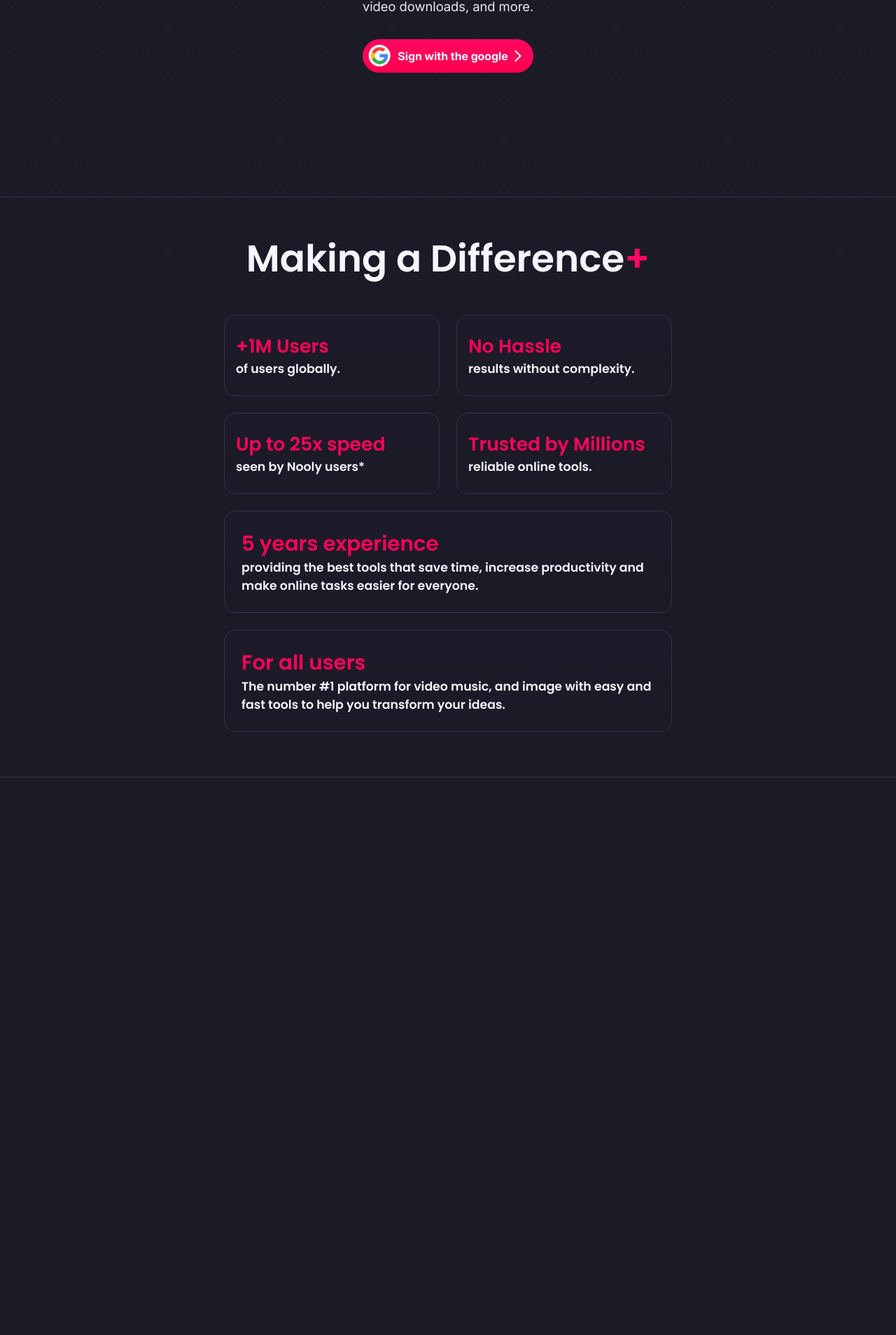
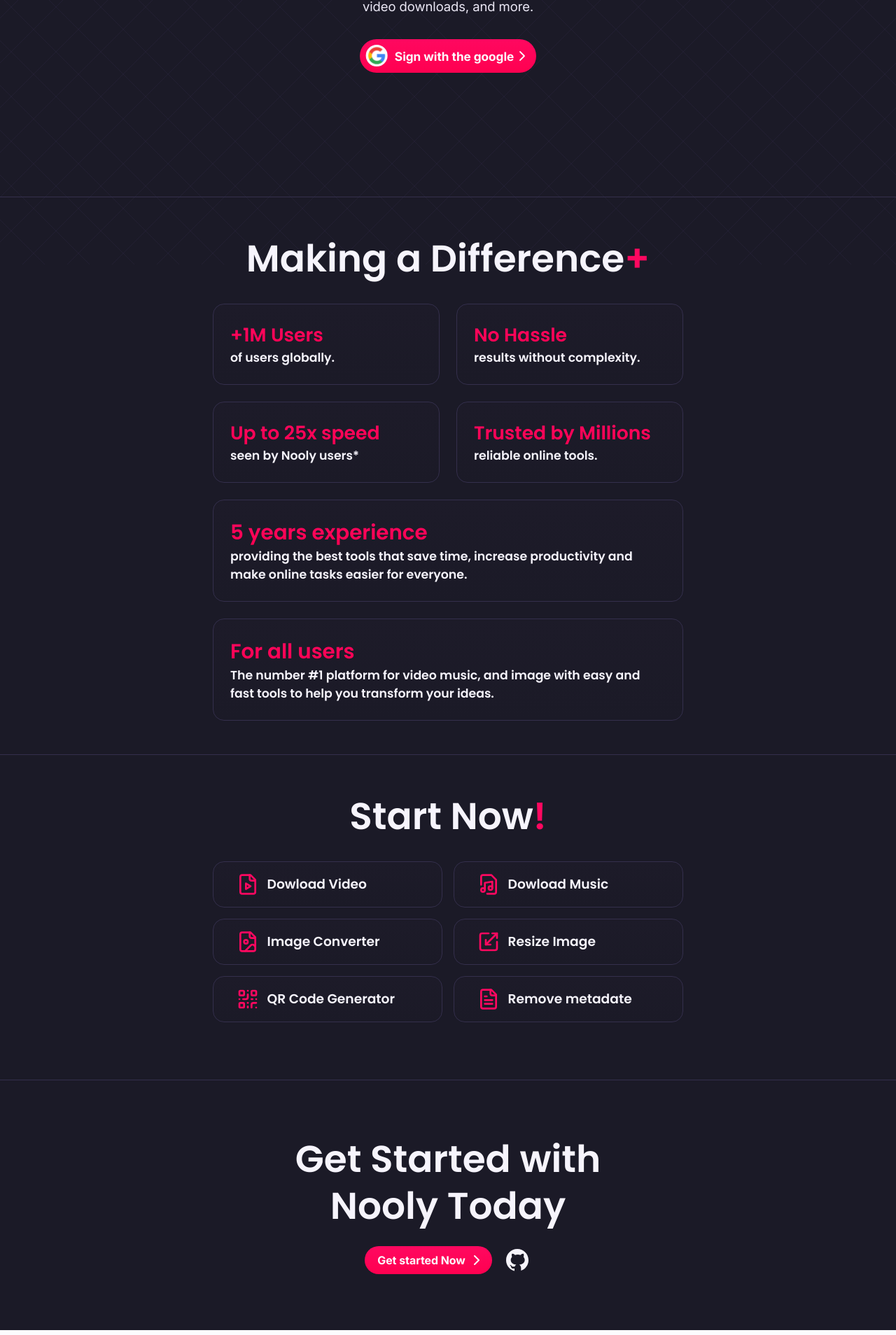
Before and after one commit to redseverity/nooly.me, a Next.js app in the folder apps/web/: page / in a window 1280 px wide. Shown: the part 422-2330 px from the top of the page at 70% size. Before the commit the page ends 1533 px from the top, so only its background shows below. Built offline with nearby package versions, Linux system fonts and the light colour scheme.

Commit message:
feat(layout): add Tools, Contacts, Copyright components.

```diff
--- a/apps/web/src/app/(main)/page.tsx
+++ b/apps/web/src/app/(main)/page.tsx
@@ -1,17 +1,25 @@
-import { GridBg, Header, Home, About } from "@/components/layouts";
-import { NewUsers } from "@/components/ui";
+import {
+  GridBg,
+  Header,
+  Home,
+  About,
+  Tools,
+  Contacts,
+  Copyright
+
+} from "@/components/layouts";
 
 export default function App() {
   return (
     <>
       <GridBg className="z-0 stroke-light-4 dark:stroke-dark-4 fixed" />
-
       <Header className="z-50" />
-
       <main className="flex flex-col justify-center items-center">
-        <NewUsers />
         <Home />
         <About />
+        <Tools />
+        <Contacts />
+        <Copyright />
       </main>
     </>
   );
--- a/apps/web/src/components/layouts/Sections/About.tsx
+++ b/apps/web/src/components/layouts/Sections/About.tsx
@@ -1,14 +1,14 @@
 import { Card, Section } from "@/components/ui";
 
 export const About = () => {
-  const texts1 = [
+  const label1 = [
     ["+1M Users", "of users globally."],
     ["No Hassle", "results without complexity."],
     ["Up to 25x speed", "seen by Nooly users*"],
     ["Trusted by Millions", "reliable online tools."],
   ];
 
-  const texts2 = [
+  const label2 = [
     [
       "5 years experience",
       "providing the best tools that save time, increase productivity and make online tasks easier for everyone.",
@@ -22,41 +22,49 @@
   return (
     <Section
       id="#About"
-      className="w-full py-12 flex justify-center items-center select-none"
+      className="py-12 flex justify-center items-center select-none"
     >
+      <h2 className="font-semibold min-[800px]:text-[40pt] min-[600px]:text-[7vw] text-[7vw] text-nowrap dark:text-light-2 text-dark-2 pb-6">
+        Making a Difference<span className="text-rose-2">+</span>
+      </h2>
 
-    <h2 className="font-semibold min-[800px]:text-[40pt] min-[600px]:text-[7vw] text-[7vw] text-nowrap dark:text-light-2 text-dark-2 pb-6">
-      Making a Difference<span className="text-rose-2">+</span>
-    </h2>
-
-      <Card className="border-none flex flex-col justify-center items-center gap-6 min-[750px]:w-[42rem] min-[330px]:w-[90vw] min-[0px]:w-[86vw] p-0">
-
-        <div className="w-full grid min-[700px]:grid-cols-2 min-[700px]:grid-rows-2 grid-cols-1 grid-rows-4 gap-6">
-          {texts1.map((e, i) => {
+      <div className="flex flex-col justify-center items-center gap-6 min-[750px]:w-[42rem] min-[330px]:w-[88vw] w-[86vw]">
+        <div className="w-full grid min-[750px]:grid-cols-2 min-[750px]:grid-rows-2 grid-cols-1 grid-rows-4 gap-6">
+          {label1.map((e, i) => {
             return (
-              <Card className="min-[500px]:py-6 py-4 bg-gradient-to-b dark:from-dark-3 dark:to-dark-2 from-light-3 to-light-2 text-nowrap" key={i}>
+              <Card
+                className="min-[500px]:py-6 py-4 px-6 bg-gradient-to-b dark:from-dark-3 dark:to-dark-2 from-light-3 to-light-2 text-nowrap"
+                key={i}
+              >
                 <h3 className="gradient-text-rose min-[500px]:text-[20pt] text-[5vw] font-semibold">
                   {e[0]}
                 </h3>
-                <p className="min-[600px]:text-[13pt] text-[3.5vw] font-semibold dark:text-light-2 text-dark-2">{e[1]}</p>
+                <p className="min-[600px]:text-[13pt] text-[3.5vw] font-semibold dark:text-light-2 text-dark-2">
+                  {e[1]}
+                </p>
               </Card>
             );
           })}
         </div>
 
         <div className="w-full gap-6 flex flex-col">
-          {texts2.map((e, i) => {
+          {label2.map((e, i) => {
             return (
-              <Card className="min-[500px]:py-6 py-4 px-6  bg-gradient-to-b dark:from-dark-3 dark:to-dark-2 from-light-3 to-light-2" key={i}>
+              <Card
+                className="min-[500px]:py-6 py-4 px-6 bg-gradient-to-b dark:from-dark-3 dark:to-dark-2 from-light-3 to-light-2"
+                key={i}
+              >
                 <h3 className="text-nowrap gradient-text-rose min-[750px]:text-[22pt] min-[500px]:text-[20pt] text-[5vw] font-semibold">
                   {e[0]}
                 </h3>
-                <p className="min-[700px]:text-[13pt] min-[600px]:text-[10pt] text-[3vw] font-semibold dark:text-light-2 text-dark-2">{e[1]}</p>
+                <p className="min-[700px]:text-[13pt] min-[600px]:text-[10pt] text-[3vw] font-semibold dark:text-light-2 text-dark-2">
+                  {e[1]}
+                </p>
               </Card>
             );
           })}
         </div>
-      </Card>
+      </div>
     </Section>
   );
 };
--- a/apps/web/src/components/layouts/Sections/Contacts.tsx
+++ b/apps/web/src/components/layouts/Sections/Contacts.tsx
@@ -1,5 +1,22 @@
-import { Section } from "@/components/ui";
+import { Navegate, Section } from "@/components/ui";
+import { ChevronRight } from "lucide-react";
+import Image from "next/image";
 
 export const Contacts = () => {
-  return <Section></Section>;
+  return (
+    <Section className="py-20 border-none">
+      <h2 className="font-semibold min-[700px]:text-[40pt] text-[8vw] text-nowrap dark:text-light-2 text-dark-2 pb-6 text-center leading-tight">
+        Get Started with
+        <br /> Nooly Today
+      </h2>
+
+      <div className="flex gap-4">
+        <Navegate.ToTools text="Get started Now" className="py-5">
+          <ChevronRight />
+        </Navegate.ToTools>
+
+        <svg viewBox="0 0 30 30" className="fill-dark-2 dark:fill-light-2 size-10"> <path d="M15,3C8.373,3,3,8.373,3,15c0,5.623,3.872,10.328,9.092,11.63C12.036,26.468,12,26.28,12,26.047v-2.051 c-0.487,0-1.303,0-1.508,0c-0.821,0-1.551-0.353-1.905-1.009c-0.393-0.729-0.461-1.844-1.435-2.526 c-0.289-0.227-0.069-0.486,0.264-0.451c0.615,0.174,1.125,0.596,1.605,1.222c0.478,0.627,0.703,0.769,1.596,0.769 c0.433,0,1.081-0.025,1.691-0.121c0.328-0.833,0.895-1.6,1.588-1.962c-3.996-0.411-5.903-2.399-5.903-5.098 c0-1.162,0.495-2.286,1.336-3.233C9.053,10.647,8.706,8.73,9.435,8c1.798,0,2.885,1.166,3.146,1.481C13.477,9.174,14.461,9,15.495,9 c1.036,0,2.024,0.174,2.922,0.483C18.675,9.17,19.763,8,21.565,8c0.732,0.731,0.381,2.656,0.102,3.594 c0.836,0.945,1.328,2.066,1.328,3.226c0,2.697-1.904,4.684-5.894,5.097C18.199,20.49,19,22.1,19,23.313v2.734 c0,0.104-0.023,0.179-0.035,0.268C23.641,24.676,27,20.236,27,15C27,8.373,21.627,3,15,3z"/></svg>
+      </div>
+    </Section>
+  );
 };
--- /dev/null
+++ b/apps/web/src/components/layouts/Sections/Copyright.tsx
@@ -0,0 +1,9 @@
+import { Section } from "@/components/ui"
+
+export const Copyright = () => {
+    return (
+        <Section className="py-2 text-[10pt] leading-none font-inter bg-dark-1 dark:bg-light-1 dark:text-dark-2 text-light-2">
+            <p>© 2024 Nooly.me All rights reserved.</p>
+        </Section>
+    )
+}
--- a/apps/web/src/components/layouts/Sections/Home.tsx
+++ b/apps/web/src/components/layouts/Sections/Home.tsx
@@ -1,4 +1,4 @@
-import { Button, Section } from "@/components/ui";
+import { Button, Section, NewUsers } from "@/components/ui";
 import { ChevronRight } from "lucide-react";
 import Image from "next/image";
 
@@ -8,6 +8,8 @@
       id="Home"
       className="min-[600px]:h-[80dvh] h-[60dvh] mt-16 pb-8 min-[400px]:gap-8 gap-4 scroll-mt-16 select-none"
     >
+      <NewUsers className="absolute top-[20px] right-[24px]" />
+
       <div className="min-[700px]:w-[38rem] min-[600px]:w-[32rem] w-[86%] flex gap-4 flex-col justify-center items-center text-center">
         <div className="flex flex-col justify-center items-center min-[400px]:gap-3 gap-2">
           <span
@@ -29,17 +31,17 @@
           </h1>
         </div>
 
-        <h2 className="min-[700px]:text-[14pt] min-[600px]:text-[10pt] text-[3vw] dark:text-light-4 text-dark-4 font-inter">
+        <p className="min-[700px]:text-[14pt] min-[600px]:text-[10pt] text-[3vw] dark:text-light-4 text-dark-4 font-inter">
           Nooly is a powerful platform for fast image conversion, music and
           video downloads, and more.
-        </h2>
+        </p>
       </div>
 
       <Button
         title="Sign with the Google button"
-        className="min-[750px]:h-[48px] min-[610px]:h-[46px] min-[520px]:h-[42px] min-[460px]:h-[38px] min-[400px]:h-[36px] min-[340px]:h-[34px] min-[270px]:h-[32px] h-[30px] flex justify-center items-center px-2"
+        className="min-[600px]:py-6 min-[400px]:py-5 py-4 flex justify-center items-center px-2"
       >
-        <span className="min-[750px]:size-[32px] min-[610px]:size-[30px] min-[520px]:size-[26px] min-[460px]:size-[24px] min-[400px]:size-[22px] min-[340px]:size-[20px] min-[270px]:size-[18px] size-[16px] min-[750px]:mr-[10px] min-[610px]:mr-[9px] min-[460px]:mr-[8px] min-[400px]:mr-[7px] min-[340px]:mr-[6px] min-[270px]:mr-[5px] mr-[4px] flex justify-center items-center">
+        <span className="min-[600px]:size-[32px] min-[400px]:size-[26px] min-[270px]:size-[18px] size-[16px] min-[750px]:mr-[10px] min-[610px]:mr-[9px] min-[460px]:mr-[8px] min-[400px]:mr-[7px] min-[340px]:mr-[6px] min-[270px]:mr-[5px] mr-[4px] flex justify-center items-center">
           <Image
             draggable="false"
             src="/assets/google-icon.svg"
@@ -48,12 +50,12 @@
             height={32}
           />
         </span>
-        <p className="font-inter min-[750px]:text-[12pt] min-[610px]:text-[11pt] min-[460px]:text-[10pt] min-[340px]:text-[9pt] min-[270px]:text-[8pt] text-[7pt] text-light-1 font-bold">
+        <p className="font-inter min-[600px]:text-[13pt] min-[400px]:text-[10pt] text-[8pt] text-light-1 font-bold leading-none">
           Sign with the google
         </p>
 
-        <div className="h-full flex justify-center  items-center">
-          <ChevronRight className="min-[750px]:size-[28px] min-[610px]:size-[26px] min-[520px]:size-[24px] min-[460px]:size-[22px] min-[400px]:size-[24px] min-[340px]:size-[18px] min-[270px]:size-[16px] stroke-[1.8] stroke-light-1" />
+        <div className="h-full flex justify-center items-center">
+          <ChevronRight className="min-[700px]:h-[28px] min-[340px]:h-[20px] h-[16px]  stroke-[1.8] stroke-light-1" />
         </div>
       </Button>
     </Section>
--- a/apps/web/src/components/layouts/Sections/Tools.tsx
+++ b/apps/web/src/components/layouts/Sections/Tools.tsx
@@ -1,5 +1,48 @@
-import { Section } from "@/components/ui";
+import { Card, Section } from "@/components/ui";
+import {
+  FileVideo,
+  FileMusic,
+  FileImage,
+  Scaling,
+  QrCode,
+  FileText,
+  LucideIcon,
+} from "lucide-react";
 
 export const Tools = () => {
-  return <Section></Section>;
+  const tools: Array<[string, LucideIcon?]> = [
+    ["Dowload Video", FileVideo],
+    ["Dowload Music", FileMusic],
+    ["Image Converter", FileImage],
+    ["Resize Image", Scaling],
+    ["QR Code Generator", QrCode],
+    ["Remove metadate", FileText],
+  ];
+
+  return (
+    <Section className="pt-12">
+      <h2 className="font-semibold min-[800px]:text-[40pt] min-[600px]:text-[7vw] text-[7vw] text-nowrap dark:text-light-2 text-dark-2 pb-6">
+        Start Now<span className="text-rose-2">!</span>
+      </h2>
+      <div className="grid grid-cols-2 grid-rows-4 gap-4 min-[750px]:w-[42rem] min-[330px]:w-[88vw] w-[86vw]">
+        {tools.map(([label, Icon], i) => {
+          return (
+            <Card
+              className="py-4 flex justify-center items-center bg-gradient-to-b dark:from-dark-3 dark:to-dark-2 from-light-3 to-light-2 hover:dark:from-dark-5 hover:dark:to-dark-5 hover:from-light-5 hover:to-light-5"
+              key={i}
+            >
+              <div className="flex items-center min-[600px]:gap-3 min-[250px]:gap-2 gap-1 w-[80%]">
+                {Icon && (
+                  <Icon className="min-[700px]:size-8 size-[4vw] stroke-rose-2" />
+                )}
+                <h3 className="text-center dark:text-light-2 text-dark-2 min-[700px]:text-[14pt] min-[330px]:text-[2.8vw] text-[2.4vw] font-semibold text-nowrap leading-none">
+                  {label}
+                </h3>
+              </div>
+            </Card>
+          );
+        })}
+      </div>
+    </Section>
+  );
 };
--- a/apps/web/src/components/layouts/index.ts
+++ b/apps/web/src/components/layouts/index.ts
@@ -4,3 +4,4 @@
 export { About } from "./Sections/About";
 export { Tools } from "./Sections/Tools";
 export { Contacts } from "./Sections/Contacts";
+export { Copyright } from "./Sections/Copyright";
--- a/apps/web/src/components/ui/Button.tsx
+++ b/apps/web/src/components/ui/Button.tsx
@@ -10,7 +10,7 @@
       {...props}
       role="button"
       className={clsx(
-        "bg-gradient-to-b from-rose-2 h-4 to-rose-3 hover:from-rose-1 hover:to-rose-2 font-inter text-[13pt] w-min font-semibold text-dark-3 dark:text-light-3 rounded-full flex flex-row items-center text-nowrap",
+        "leading-none bg-gradient-to-b from-rose-2 h-4 to-rose-3 hover:from-rose-1 hover:to-rose-2 font-inter text-[13pt] w-min font-semibold text-dark-3 dark:text-light-3 rounded-full flex flex-row items-center text-nowrap",
         className,
       )}
     >
--- a/apps/web/src/components/ui/Card.tsx
+++ b/apps/web/src/components/ui/Card.tsx
@@ -6,7 +6,7 @@
       {...props}
       role="group"
       className={clsx(
-        "border-[1px] border-light-8 dark:border-dark-8 p-4 rounded-2xl",
+        "border-[1px] border-light-8 dark:border-dark-8 rounded-2xl",
         props.className,
       )}
     >
--- a/apps/web/src/components/ui/Navegate/ToTools.tsx
+++ b/apps/web/src/components/ui/Navegate/ToTools.tsx
@@ -19,7 +19,7 @@
       aria-label="Navigate to the tools page"
       title="Go to the tools page"
       className={clsx(
-        "min-[500px]:gap-1 flex  min-[500px]:text-[12pt] text-[11pt] font-bold min-[500px]:pl-[14px] min-[500px]:pr-[10px] h-[36px] w-min justify-center items-center font-inter text-light-1 text-nowrap rounded-full bg-gradient-to-b from-rose-2 to-rose-3 hover:from-rose-1 hover:to-rose-2 pl-[8px] pr-[4px]",
+        "min-[500px]:gap-1 flex min-[500px]:text-[12pt] text-[11pt] leading-none font-bold min-[500px]:pl-[14px] min-[500px]:pr-[10px] h-[36px] w-min justify-center items-center font-inter text-light-1 text-nowrap rounded-full bg-gradient-to-b from-rose-2 to-rose-3 hover:from-rose-1 hover:to-rose-2 pl-[8px] pr-[4px]",
         className,
       )}
     >
--- a/apps/web/src/components/ui/NewUsers.tsx
+++ b/apps/web/src/components/ui/NewUsers.tsx
@@ -11,13 +11,13 @@
       {...props}
       role="figure"
       className={clsx(
-        "flex justify-center items-center font-bold gap-2 font-poppins dark:text-light-1 text-dark-1 min-[750px]:text-[9pt] min-[520px]:text-[8pt] text-[7pt] absolute top-[80px] right-[24px]",
+        "flex justify-center items-center font-bold gap-2 font-poppins dark:text-light-1 text-dark-1 min-[750px]:text-[9pt] min-[520px]:text-[8pt] text-[7pt]",
         className,
       )}
     >
       <p>
         <span className="text-rose-2">+</span>&nbsp;
-        {users.toLocaleString("en-US")+"M"} Users
+        {users.toLocaleString("en-US") + "M"} Users
       </p>
     </span>
   );
```
Also changed, not shown: apps/web/public/assets/github-icon.svg (added).
